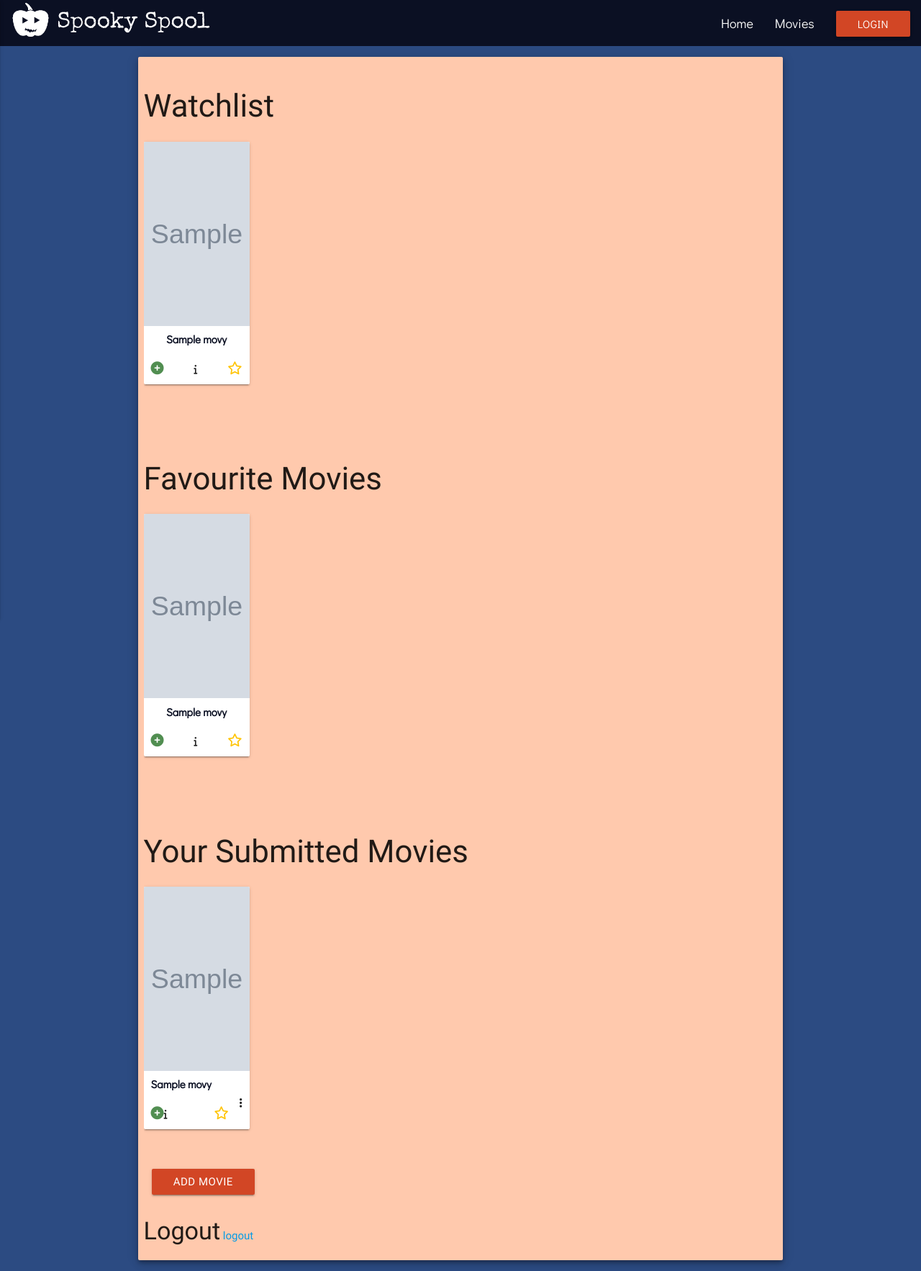
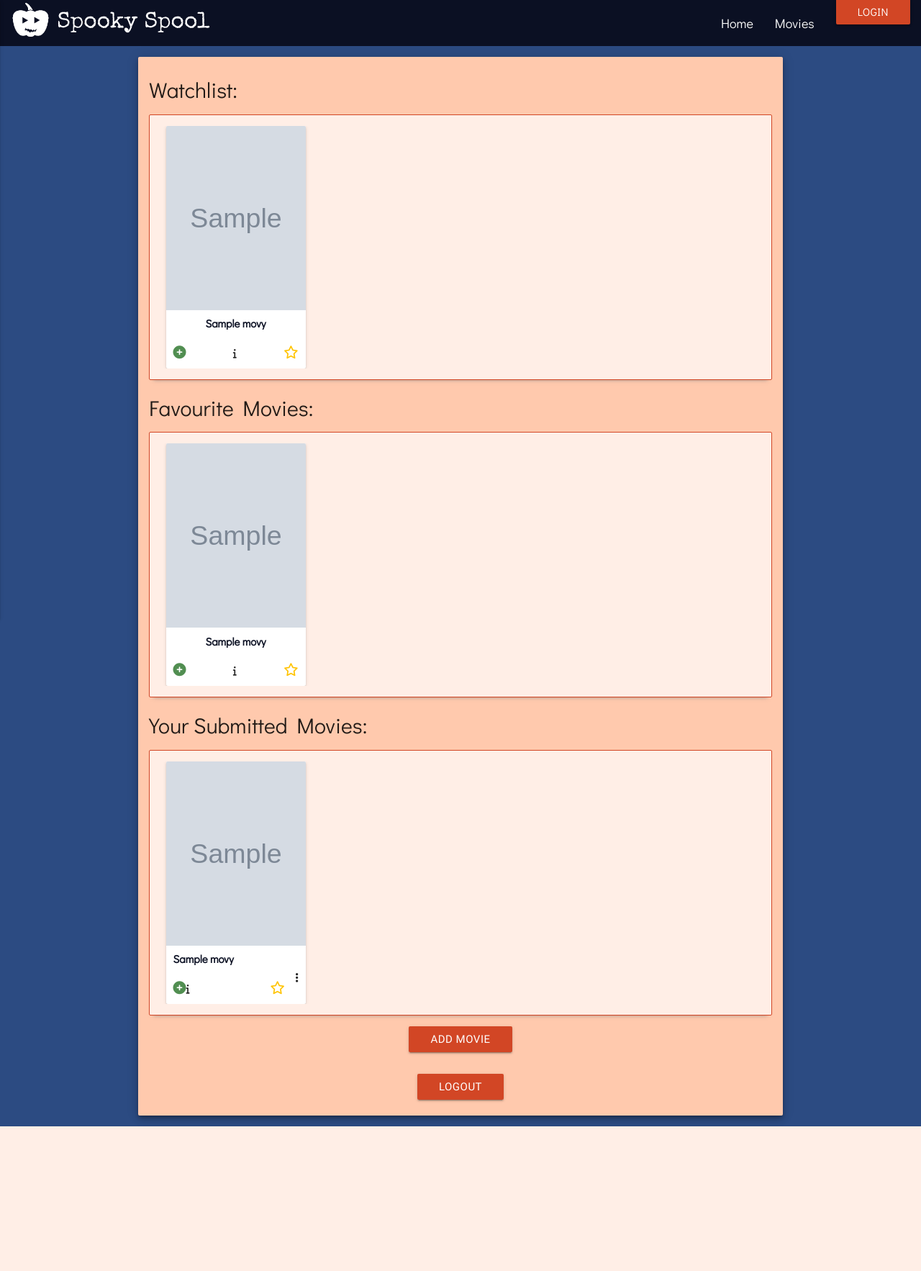
Before and after one commit to Code-Institute-Submissions/SpookySpool, a Flask app: a page that uses templates/base.html in a window 1280 px wide. Shown: the whole page at 72% size. After the commit the page ends 1565 px from the top, so only its background shows below. Run offline with Flask 2, Linux system fonts and the light colour scheme; grey boxes marked "Sample" are stand-in pictures; a database or web service that is not in the repository returns one stand-in record (values such as "Sample title"); some libraries are stand-ins or nearby versions.

Commit message:
user home styled to fit website theme

```diff
--- a/static/css/style.css
+++ b/static/css/style.css
@@ -128,6 +128,11 @@ nav {
 }
 .fas.fa-times:hover {
     color: #ff3333;
+}
+
+.empty_carousel h4 a:hover {
+    color: rgb(150, 60, 40);
+    font-weight: 600;
 }
 
 /*----- Base -----*/
@@ -274,12 +279,13 @@ div>h4 {
     margin-bottom: 0;
 }
 
-
-
 #form_options input {
     margin: 1em 0;
 }
 
+#form_options .input-field label {
+    top: 1em;
+}
 #form_options .input-field{
     margin: 0;
 }
@@ -342,12 +348,69 @@ div>h4 {
     margin-left:0;
 }
 
+/*----- User Home -----*/
+
+.section {
+    padding: 0em 0.5em;
+}
+.empty_carousel,
+.carousel{
+    padding: 1em;
+    background: #ffeee6;
+    border: 1px #D24625 solid;
+    border-radius: 2px;
+    box-shadow: 0 5px 6px -6px #777;
+    height: 100%
+}
+
+blockquote {
+    font-style: italic;
+    font-weight: 600;
+    border: none;
+    margin: auto;
+    padding: 0;
+}
+
+a.btn,
+.empty_carousel a.btn {
+    display: block;
+    width: fit-content;
+    margin: 1em auto;
+}
+
+.empty_carousel h4,
+.empty_carousel h4 a {
+        color: #D24625;
+        margin: 1em auto;
+        transition: color 250ms;
+}
+.carousel .card{
+    margin: 0 0.5em;
+}
+
+.prev::before,
+.next::before {
+    font-size: 2em;
+}
+
+.prev{
+    position: absolute;
+    z-index: 1000;
+    top: 50%;
+    right: 1px;
+    color: #BFAFB2;
+    height: 100%;
+}
+.next{
+    position: absolute;
+    z-index: 1000;
+    top: 50%;
+    left: 1px;
+    color: #BFAFB2;
+}
+
 /*----- Form Fields -----*/
 
- /* label focus color */
-.input-field label:not(.label-icon).active {
-    color: black;
-}
 /* label underline focus color */
 input[type=password]:not(.browser-default):focus:not([readonly]),
 input[type=email]:not(.browser-default):focus:not([readonly]),
--- a/templates/base.html
+++ b/templates/base.html
@@ -11,17 +11,14 @@
       href="https://fonts.googleapis.com/css2?family=Didact+Gothic&family=Raleway&family=Special+Elite&display=swap"
       rel="stylesheet"
     />
-    <!-- Slick slider CDN-->
-    <link
-      rel="stylesheet"
-      type="text/css"
-      href="//cdn.jsdelivr.net/npm/slick-carousel@1.8.1/slick/slick.css"
-    />
+
     <!-- Materialize CDN link -->
     <link
       rel="stylesheet"
       href="https://cdnjs.cloudflare.com/ajax/libs/materialize/0.100.2/css/materialize.min.css"
     />
+    <!-- Slick slider CDN-->
+    <link rel="stylesheet" type="text/css" href="//cdn.jsdelivr.net/npm/slick-carousel@1.8.1/slick/slick.css"/>
     <!-- Spooky Spool stylesheet -->
     <link
       rel="stylesheet"
@@ -123,7 +120,6 @@
     ></script>
     <!-- -->
 	<script>
-
 		$(document).ready(function () {
 	        // Materialize Triggers
 	        // Sidebar trigger
@@ -139,9 +135,20 @@
 	        $(".carousel").each(function (i) {
 	          $(this).slick({
 	            infinite: true,
-            slidesToShow: 6,
+	            slidesToShow: 4,
 	            slidesToScroll: 3,
 	            centerPadding: "60px",
+	            prevArrow:"<i class='a-right control-c next slick-next fas fa-caret-left'</i>",
+	            nextArrow:"<i class='a-left control-c prev slick-prev fas fa-caret-right'></i>",
+	              responsive: [
+	                {
+	      breakpoint: 650,
+	      settings: {
+	        slidesToShow: 2,
+	        slidesToScroll: 3,
+	        infinite: true,
+	      }
+	    }]
 	          });
 	        });
 	      });
--- a/templates/user_home.html
+++ b/templates/user_home.html
@@ -4,11 +4,11 @@
 {% endblock %}
 {% block content %}
 <div class="section">
-    <h3>Watchlist</h3>
+    <h3 class="heading-text xlrg">Watchlist:</h3>
     {% if watchlist.count() == 0 %}
-        <div class="empty_carousel">
+        <div class="empty_carousel body-text">
             <blockquote cite="https://allthetropes.fandom.com/wiki/Move_Along,_Nothing_to_See_Here">"Ok folks, show's over, nothing to see here..."</blockquote>
-            <h4><a href="{{url_for('browse_movies')}}">Browse our collection to add movies!</a></h4>
+            <h4 class="med"><a href="{{url_for('browse_movies')}}">Browse our collection to add movies!</a></h4>
         </div>
     {% else %}
 	<div class="carousel left-align-slick">
@@ -51,11 +51,11 @@
     {% endif %}
 </div>
 <div class="section">
-    <h3>Favourite Movies</h3>
+    <h3 class="heading-text xlrg">Favourite Movies:</h3>
     {% if favourites.count() == 0 %}
-        <div class="empty_carousel">
+        <div class="empty_carousel body-text">
             <blockquote cite="https://www.quotes.net/mquote/1071796">"They're gone! THEY'RE ALL GONE!"</blockquote>
-            <h4><a href="{{url_for('browse_movies')}}">Find your favourite movies in our collection</a></h4>
+            <h4 class="med"><a href="{{url_for('browse_movies')}}">Find your favourite movies in our collection</a></h4>
         </div>
     {% else %}
 	<div class="carousel left-align-slick">
@@ -98,11 +98,12 @@
     {% endif %}
 </div>
 <div class="section">
-    <h3>Your Submitted Movies</h3>
+    <h3 class="heading-text xlrg">Your Submitted Movies:</h3>
     {% if submitted.count() == 0 %}
-        <div class="empty_carousel">
+        <div class="empty_carousel body-text">
             <blockquote cite="https://www.quotes.net/serp.php?st=you%27re+new+here&qtype=2">"Since you're new here, I'm gonna cut you a break... today."</blockquote>
-            <h4>Looks like you have't submitted any movies yet! <a class="btn" href="{{url_for('submit_movie')}}">Add Movie</a></h4>
+            <h4 class="med">Looks like you have't submitted any movies yet!</h4>
+            <a class="btn" href="{{url_for('submit_movie')}}">Add Movie</a>
         </div>
     {% else %}
 	<div class="carousel left-align-slick">
@@ -152,6 +153,5 @@
     </div>
     {% endif %}
 </div>
-	<h4>Logout</h4>
-	<a href="{{url_for('logout')}}">logout</a>
+<a class="btn" href="{{url_for('logout')}}">Logout</a>
 	{% endblock %}
```
Lines whose indentation alone changed are shown as unchanged.
